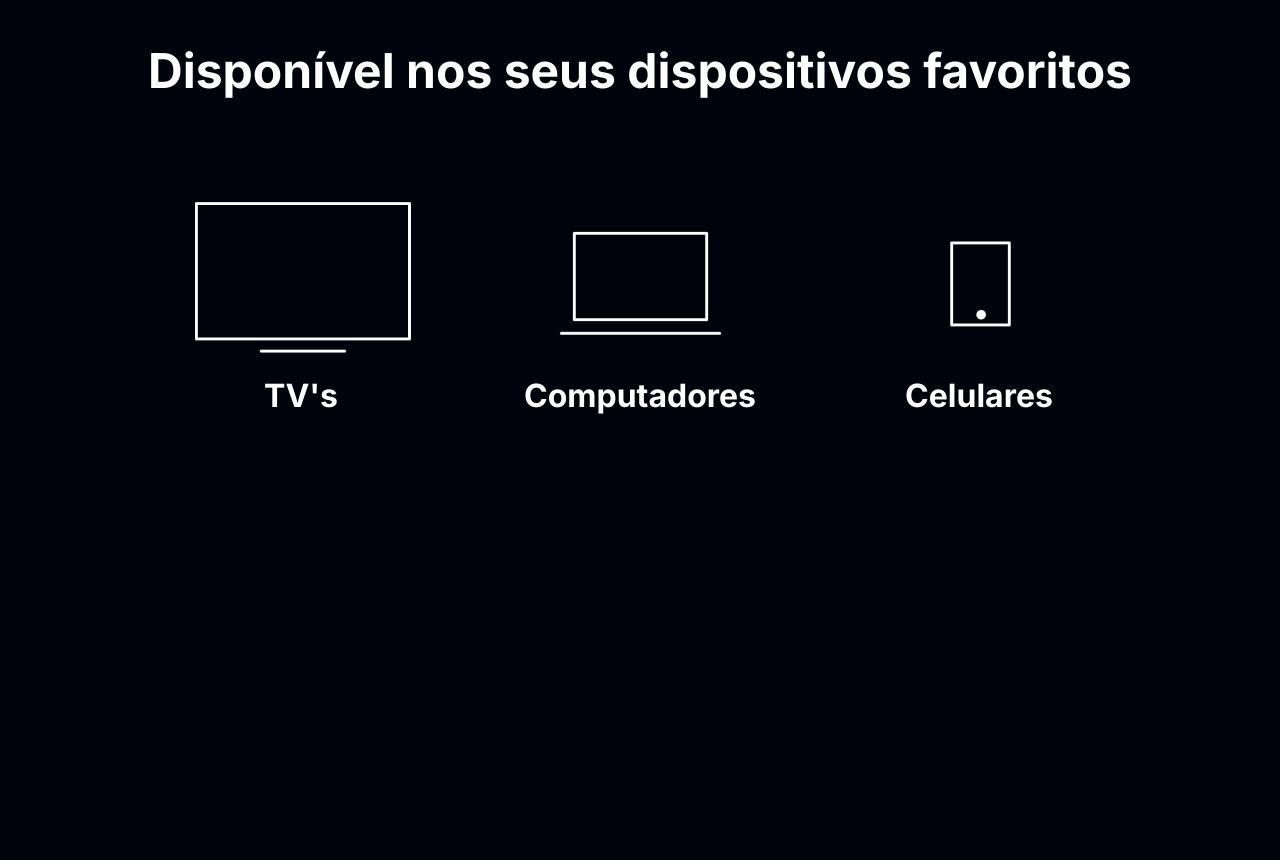
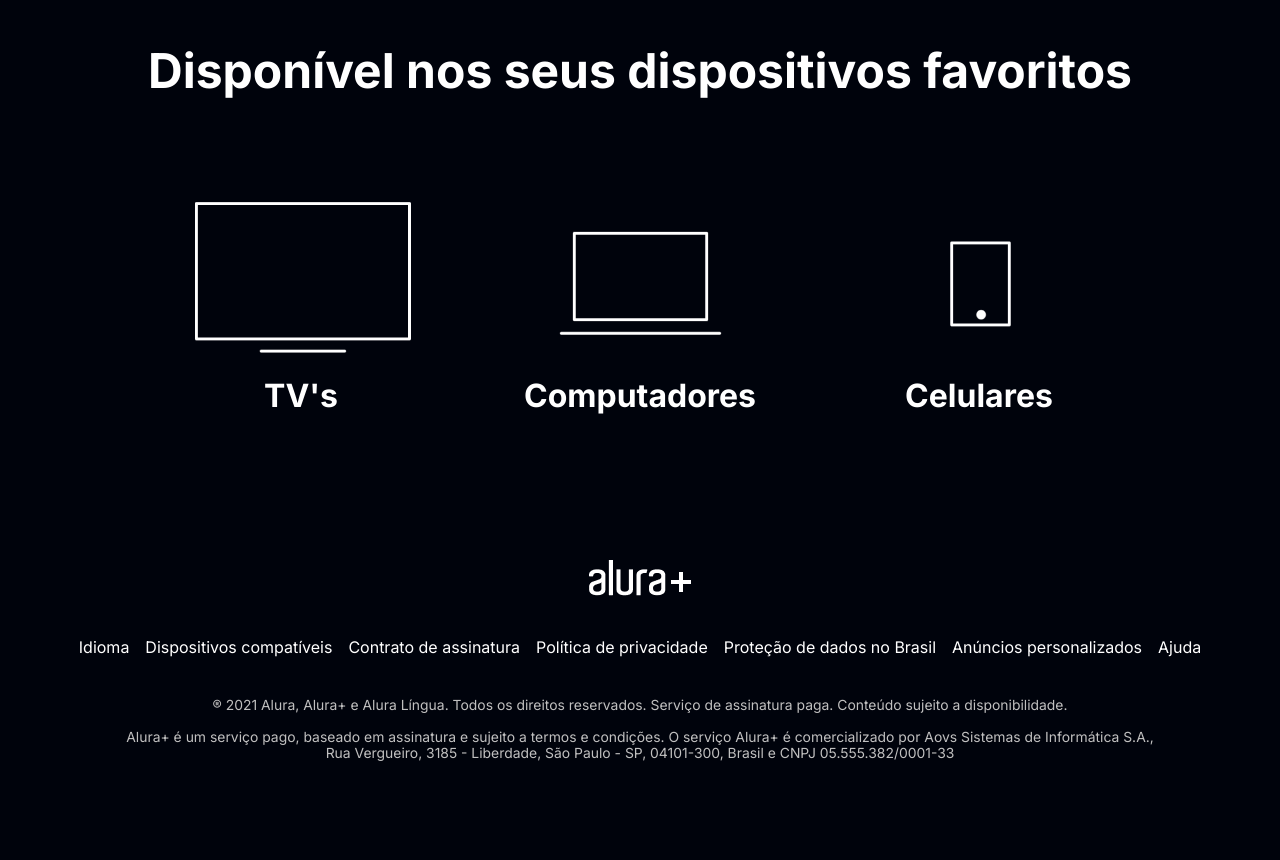
Before and after one commit to PedroHkarate/alura-plus, a plain HTML site: page index.html in a window 1280 px wide. Shown: the part 3159-4019 px from the top of the page. Before the commit the page ends 3654 px from the top, so only its background shows below. Drawn offline with Linux system fonts and the light colour scheme.

Commit message:
Adição e estilização do footer

```diff
--- a/index.html
+++ b/index.html
@@ -82,6 +82,41 @@
         </ul>
     </section>
 
+    <footer class="rodape">
+        <img src="/src/img/Logo.png" alt="Alura+" class="rodape__logo">
+
+        <ul class="rodape__lista">
+            <li class="lista__link">
+                <a href="#">Idioma</a>
+            </li>
+            <li class="lista__link">
+                <a href="#">Dispositivos compatíveis</a>
+            </li>
+            <li class="lista__link">
+                <a href="#">Contrato de assinatura</a>
+            </li>
+            <li class="lista__link">
+                <a href="#">Política de privacidade</a>
+            </li>
+            <li class="lista__link">
+                <a href="#">Proteção de dados no Brasil</a>
+            </li>
+            <li class="lista__link">
+                <a href="#">Anúncios personalizados</a>
+            <li class="lista__link">
+                <a href="#">Ajuda</a>
+            </li>
+        </ul>
+
+        <p class="copyright">
+            ® 2021 Alura, Alura+ e Alura Língua. Todos os direitos reservados. Serviço de assinatura paga. Conteúdo
+            sujeito a disponibilidade.
+            <br><br>
+            Alura+ é um serviço pago, baseado em assinatura e sujeito a termos e condições. O serviço Alura+ é
+            comercializado por Aovs Sistemas de Informática S.A., Rua Vergueiro, 3185 - Liberdade, São Paulo - SP,
+            04101-300, Brasil e CNPJ 05.555.382/0001-33
+        </p>
+    </footer>
 </body>
 
 </html>
--- a/src/estilos/styles.css
+++ b/src/estilos/styles.css
@@ -107,3 +107,40 @@ body{
     font-size: 2rem;
     color: var(--branco-principal);
 }
+
+.rodape{
+    display: flex;
+    justify-content: center;
+    align-items: center;
+    flex-direction: column;
+    margin-top: 9.06rem;
+}
+
+.rodape__lista{
+    list-style-type: none;
+    display: flex;
+    justify-content: center;
+    align-items: center;
+    gap: 1rem;
+    margin: 2.54rem
+}
+
+.lista__link a{
+    font-size: 1rem;
+    color: var(--branco-principal);
+    text-decoration: none;
+}
+
+.lista__link a:hover{
+    color: var(--azul-botao);
+}
+
+.copyright{
+    display: flex;
+    justify-content: center;
+    align-items: center;
+    text-align: center;
+    margin: 0 7.5rem 6.18rem 7.5rem;
+    font-size: 0.87rem;
+    color: var(--cinza-secundario);
+}
```
